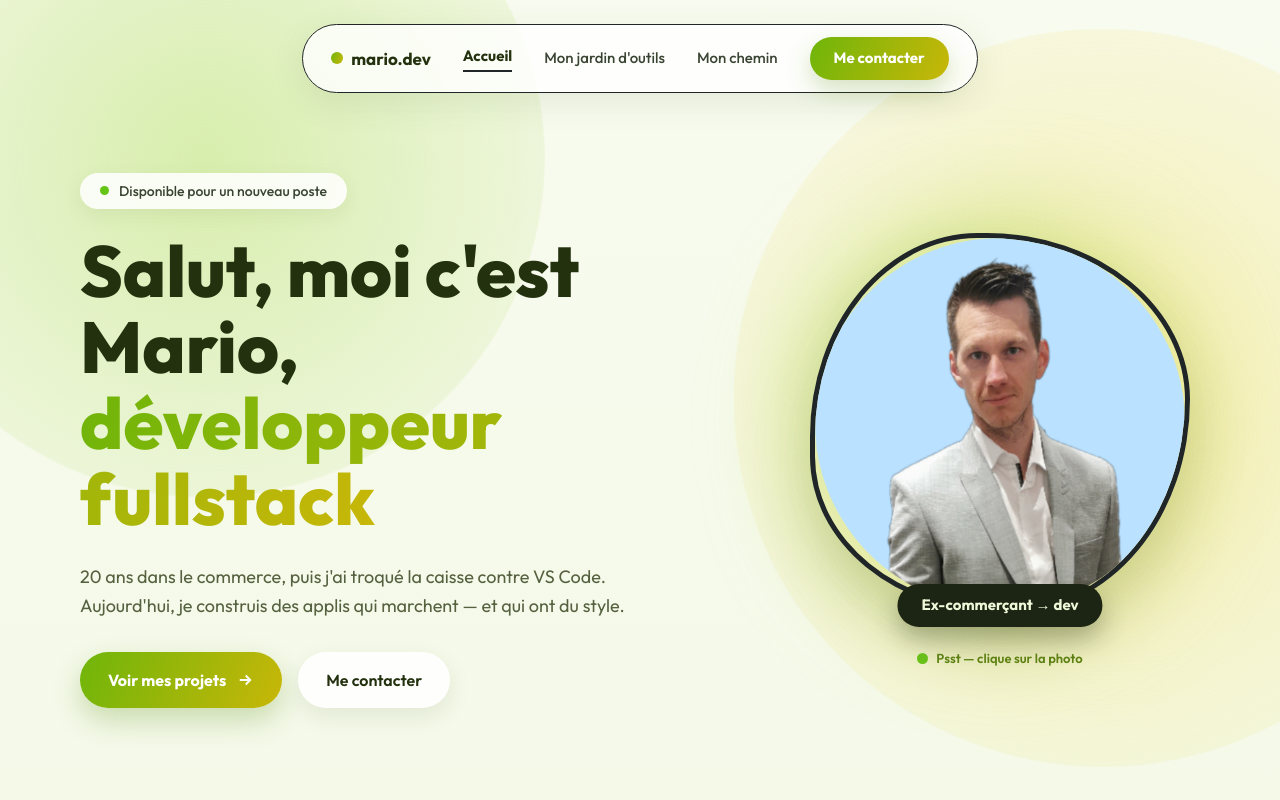
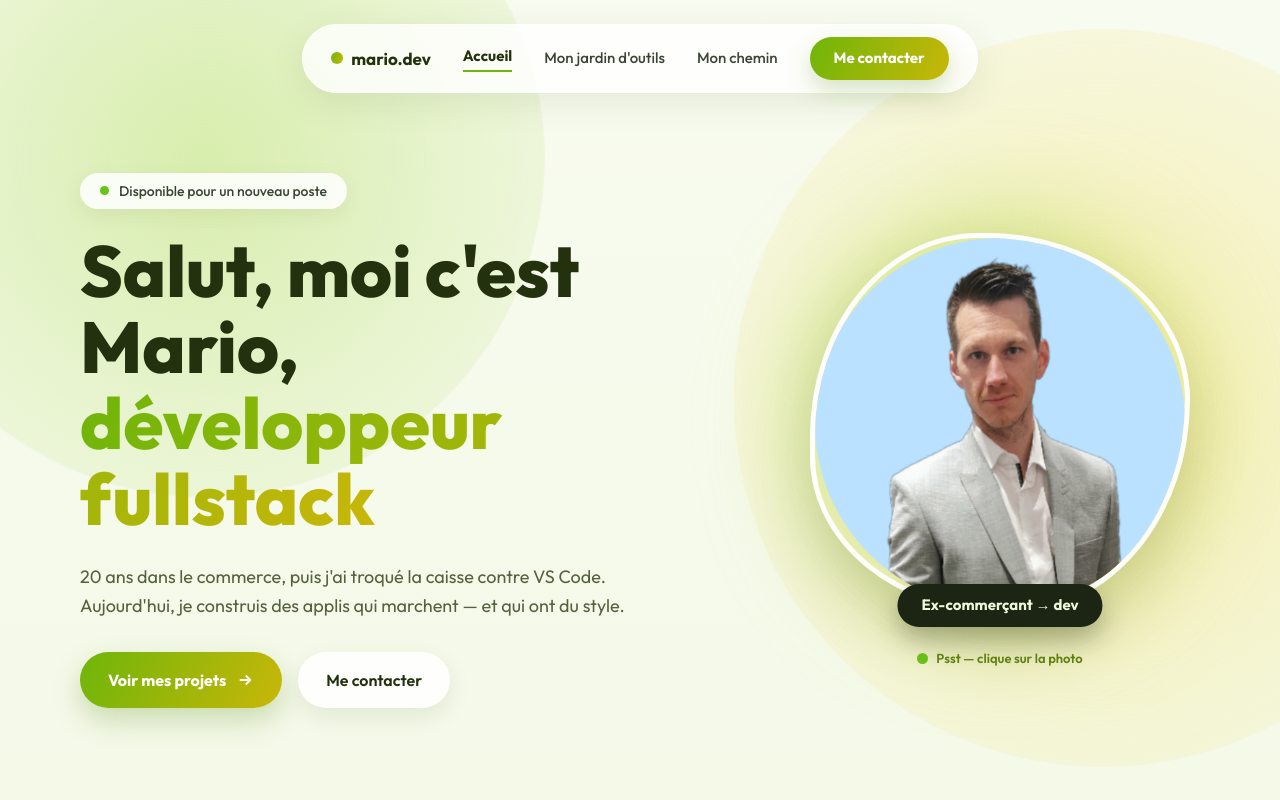
Before and after one commit to mario-souvily/portofolio2, a Next.js app: page / in a window 1280 px wide. Built offline with nearby package versions, Linux system fonts and the light colour scheme; a web font is replaced by a local one.

Commit message:
fix border colors overridden by global rule (tailwind v4 layers)

```diff
--- a/app/globals.css
+++ b/app/globals.css
@@ -54,8 +54,12 @@
   --radius: 0.5rem;
 }
 
-* {
-  /* Couleur du border */
+/* Couleur de bordure par défaut de l'ancien thème.
+   Volontairement limitée aux éléments sans classe de couleur de bordure :
+   une règle sur `*` écraserait les utilitaires border-* de Tailwind v4
+   (les layers CSS passent après les règles globales). */
+.border-border,
+.border-b.border-border {
   border-color: hsl(var(--border));
 }
 
```
